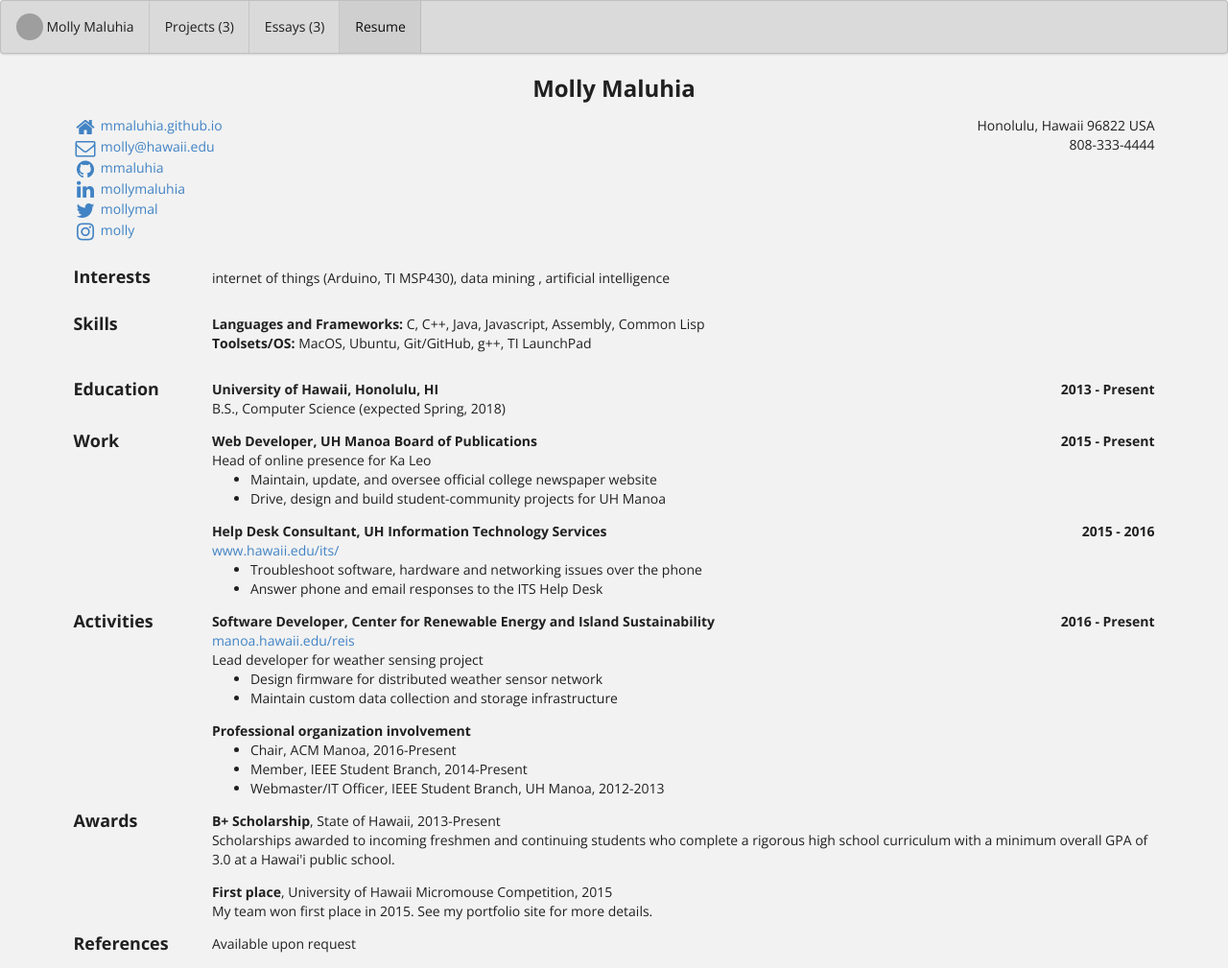
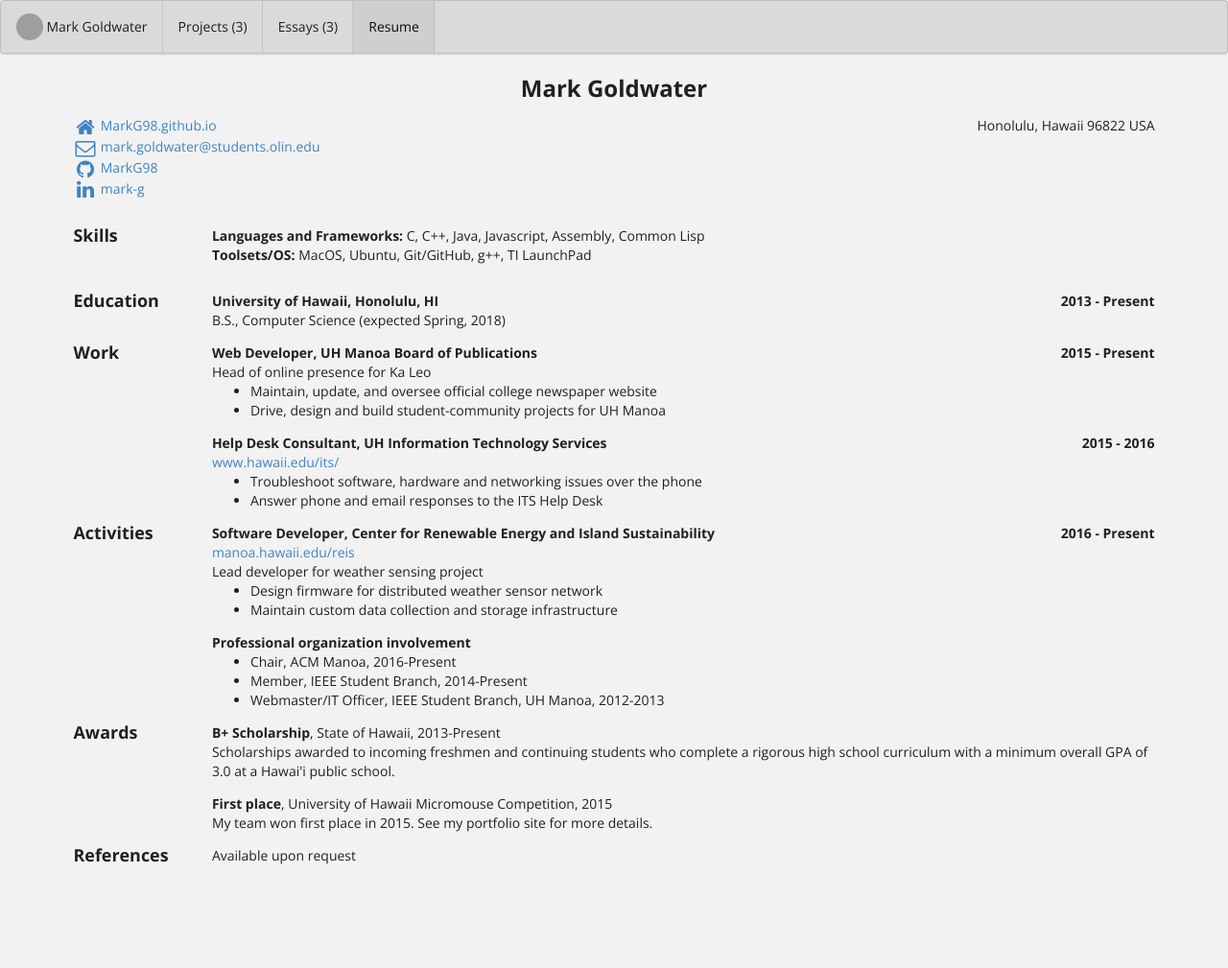
Before and after one commit to MarkG98/MarkG98.github.io, a Jekyll site: the page built from bio/index.html, in a window 1280 px wide. Shown: the whole page at 96% size. Built offline with Jekyll 4.4.1, drawn with Linux system fonts in a browser that asks for light colours; after the commit the page ends 917 px from its top, so only the background shows below that; grey boxes are pictures that could not be loaded.

Commit message:
Customize home page

```diff
--- a/_data/bio.json
+++ b/_data/bio.json
@@ -1,12 +1,12 @@
 {
   "basics": {
-    "name": "Molly Maluhia",
+    "name": "Mark Goldwater",
     "label": "Student",
-    "picture": "https://techfolios.github.io/template/images/molly.png",
-    "email": "molly@hawaii.edu",
-    "phone": "808-333-4444",
-    "website": "https://mmaluhia.github.io",
-    "summary": "I am studying for a B.S. in Computer Science in the Department of Information and Computer Sciences at the University of Hawaii. I expect to graduate in Spring, 2020.",
+    "picture": "https://MarkG98.github.io/images/profile.jpg",
+    "email": "mark.goldwater@students.olin.edu",
+    "phone": "",
+    "website": "https://MarkG98.github.io",
+    "summary": "I am a sophomore studying for a B.S. in Electrical Computer Engineering at Franklin W. Olin College of Engineering. I am passionate about robotics, signal processing, and machine learning and have explored these topics through the various projects and classwork I have done.",
     "location": {
       "address": "",
       "postalCode": "96822",
@@ -17,45 +17,16 @@
     "profiles": [
       {
         "network": "github",
-        "username": "mmaluhia",
-        "url": "http://github.com/changeme"
+        "username": "MarkG98",
+        "url": "http://github.com/MarkG98"
       },
       {
         "network": "linkedin",
-        "username": "mollymaluhia",
-        "url": "http://linkedin.com/in/changeme"
-      },
-      {
-        "network": "twitter",
-        "username": "mollymal",
-        "url": "http://twitter.com/changeme"
-      },
-      {
-        "network": "instagram",
-        "username": "molly",
-        "url": "http://instagram.com/changeme"
+        "username": "mark-g",
+        "url": "http://linkedin.com/in/mark-g-892273125"
       }
     ]
   },
-  "interests": [
-    {
-      "name": "internet of things",
-      "keywords": [
-        "Arduino",
-        "TI MSP430"
-      ]
-    },
-    {
-      "name": "data mining",
-      "keywords": [
-      ]
-    },
-    {
-      "name": "artificial intelligence",
-      "keywords": [
-      ]
-    }
-  ],
   "skills": [
     {
       "name": "Languages and Frameworks",
```
